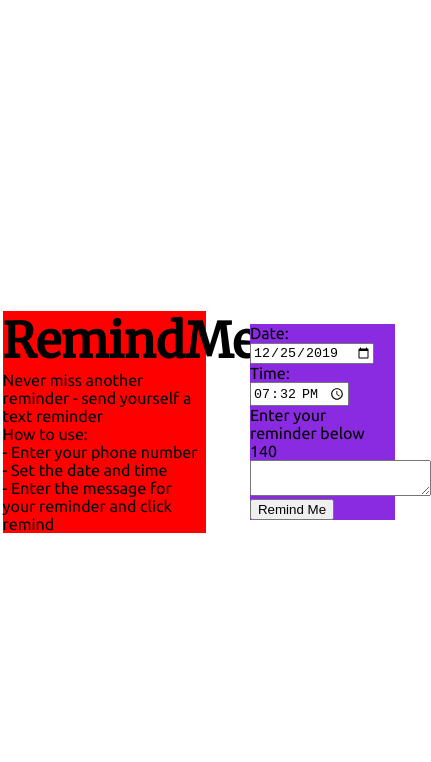
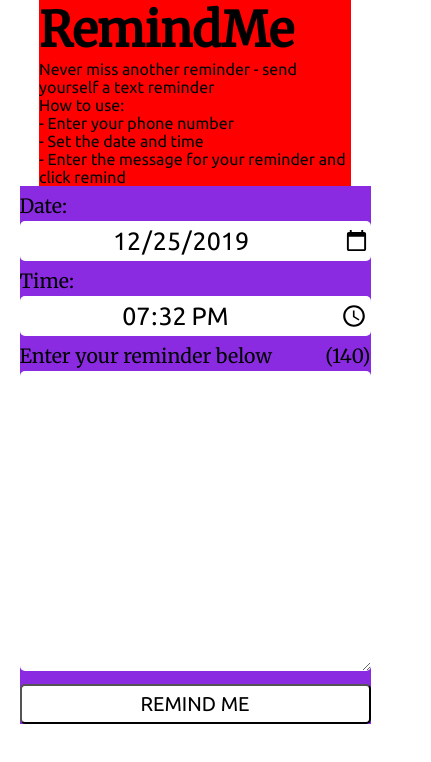
Before and after one commit to b-saad/RemindMe, a React (Create React App) app: page / in a window 390 px wide. Shown: the top 762 px of the page, 431 px wide, since content can reach past the window. Built offline with nearby package versions, Linux system fonts and the light colour scheme.

Commit message:
add some css, media query for mobile

```diff
--- a/src/components/form/MessageInput.js
+++ b/src/components/form/MessageInput.js
@@ -38,7 +38,7 @@ class MessageInput extends Component {
         return (
             <div className={this.constructor.name }>
                 <p className='fieldLabel'>Enter your reminder below</p>
-                <p className='characterCount'>{this.state.characterCount}</p>
+                <p className='characterCount'>{`(${this.state.characterCount})`}</p>
                 <textarea className={this.state.error ? 'inputError' : ''} value={this.state.message} onChange={this.handleMessageChange}>
                 </textarea>
                 <p className='errorLabel' hidden={!this.state.error}>{this.state.errorMessage}</p>
--- a/src/components/form/SubmitButton.js
+++ b/src/components/form/SubmitButton.js
@@ -1,11 +1,12 @@
 import React, { Component } from 'react';
+import '../../css/SubmitButton.css';
 
-class Button extends Component {
+class SubmitButton extends Component {
     render() {
         return (
-            <button className={this.constructor.name} type='button'>Remind Me</button>
+            <button className={this.constructor.name} type='button'>REMIND ME</button>
         )
     }
 }
 
-export default Button;
+export default SubmitButton;
--- a/src/css/App.css
+++ b/src/css/App.css
@@ -9,3 +9,15 @@
   flex: 1 1 0;
   margin: auto;
 }
+
+@media (max-width: 900px) {
+  .main-flex-container {
+    flex-direction: column;
+    height: auto;
+  }
+  .main-flex-item {
+    flex: 1 0 auto;
+    width: 100vw;
+    margin-bottom: 0;
+  }
+}
--- a/src/css/ReminderForm.css
+++ b/src/css/ReminderForm.css
@@ -1,11 +1,47 @@
 .ReminderForm {
     margin: 0 auto;
+    padding: 20px;
     width: 80%;
     background-color: blueviolet;
 }
 
 p {
     margin: 0;
+}
+
+input, textarea {
+    width: 100%;
+    border: 0;
+    border-radius: 5px;
+    font-family: inherit;
+}
+
+input {
+    text-align: center;
+    height: 40px;
+    font-size: 25px;
+}
+
+textarea {
+    height: 300px;
+    font-family: inherit;
+    font-size: 20px;
+}
+
+input:focus, textarea:focus {
+    outline: none;
+}
+
+.fieldLabel, .characterCount {
+    font-family: 'Merriweather';
+    font-size: clamp(16px, 5vw, 20px);;
+    margin-top: 8px;
+    margin-bottom: 3px;
+    display: inline-block;
+}
+
+.characterCount {
+    float: right;
 }
 
 .inputError {
@@ -15,4 +51,14 @@ p {
 
 .errorLabel {
     color: red;
+    width: 100%;
+    font-family: inherit;
+    font-size: 20px;
 }
+
+@media (max-width: 450px) {
+    .ReminderForm {
+        padding: 0px;
+        width: 90%;
+    }
+  }
--- /dev/null
+++ b/src/css/SubmitButton.css
@@ -0,0 +1,15 @@
+.SubmitButton {
+    width: 100%;
+    height: 40px;
+    background-color: white;
+    font-family: inherit;
+    font-size: 20px;
+    border-radius: 1px;
+    border-color: black;
+    border-radius: 5px;
+    margin-top: 10px;
+}
+
+.SubmitButton:focus {
+    outline: none;
+}
```
Also changed, not shown: src/css/DateInput.css (deleted).
